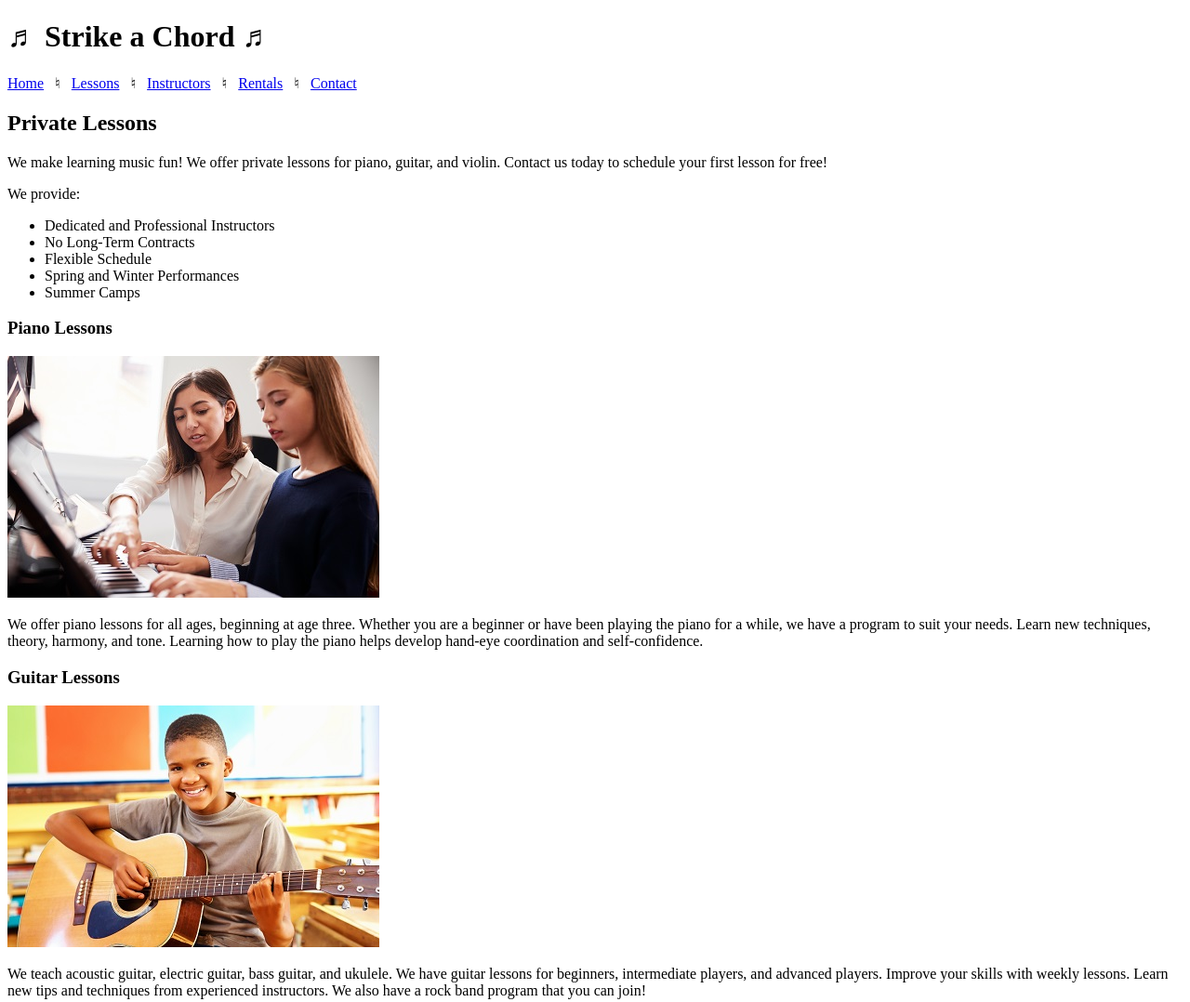
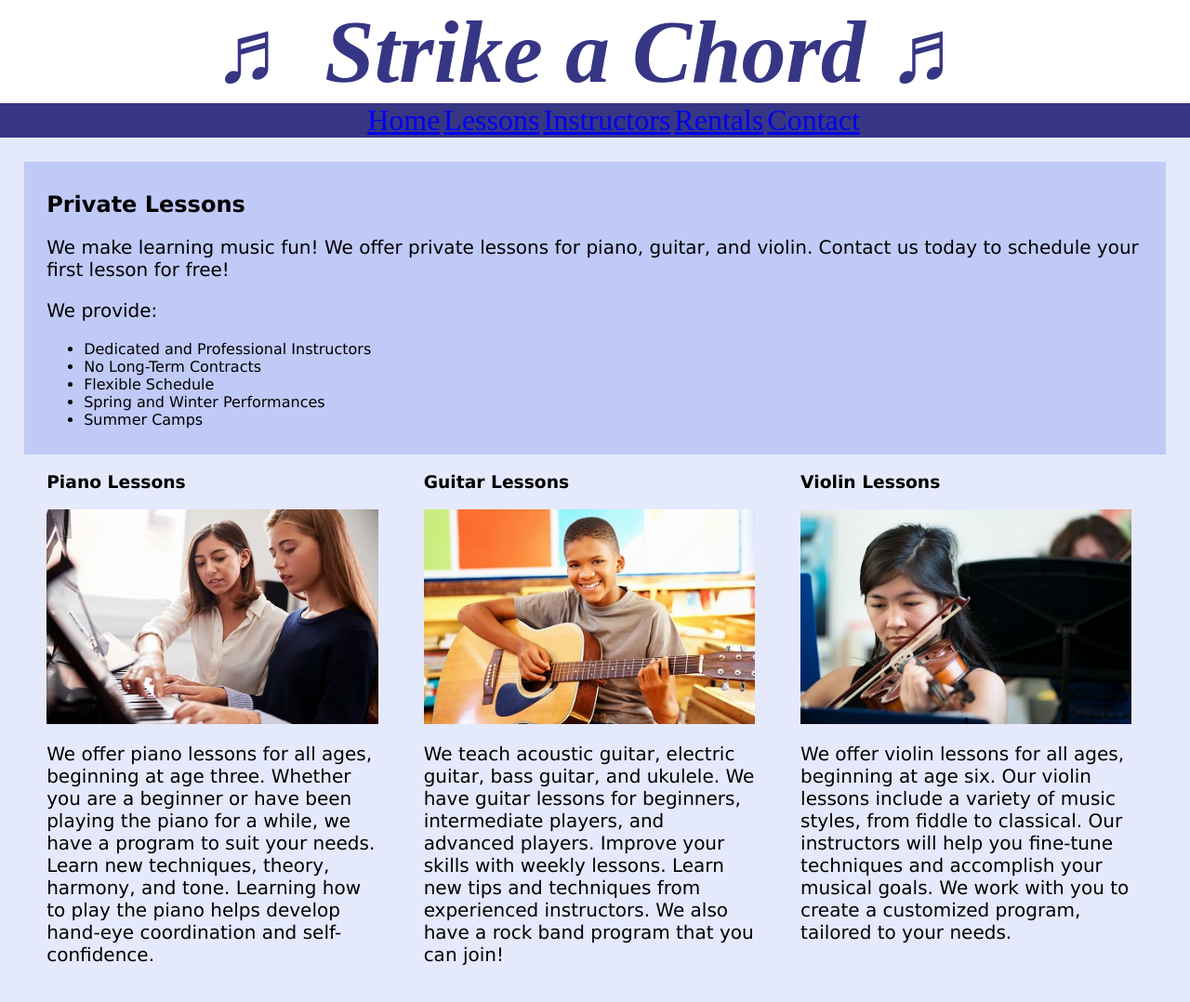
Before and after one commit to 144Sp23/ch4lab1-verhulsta532, a plain HTML site: page lessons.html in a window 1280 px wide. Shown: the top 1078 px of the page at 93% size. Drawn offline with Linux system fonts and the light colour scheme.

Commit message:
Chapter 4 Lab

```diff
--- /dev/null
+++ b/css/styles.css
@@ -0,0 +1,115 @@
+/*
+Author: Allison Verhulst
+Date: 2/13/23
+File Name: styles.css
+*/
+
+/* CSS Reset */
+
+body, header, nav, main, footer, img, h1 {
+    margin: 0;
+    padding: 0;
+    border: 0;
+}
+
+/* Style rule for images */
+
+img {
+    max-width: 100%;
+    display: block;
+}
+
+/* Style rules for header content */
+
+header {
+    text-align: center;
+    font-size: 3em;
+    color: #373684;
+}
+
+header h1 {
+    font-style: italic;
+}
+
+/* Style rules for navigation area */
+
+nav {
+    background-color: #373684;
+}
+
+nav ul {
+    list-style-type: none;
+    margin: 0;
+    text-align: center;
+}
+
+nav li {
+    display: inline-block;
+    font-size: 2em;
+}
+
+navli a {
+    display: block;
+    color: #fff;
+    text-align: center;
+    padding: 0.5em 1em;
+    text-decoration: none;
+}
+
+/* Style rules for main content */
+
+main {
+    padding: 2%;
+    background-color: #e5e9fc;
+    overflow: auto;
+    font-family: Verdana, Arial, sans-serif;
+}
+
+main p {
+    font-size: 1.25em;
+}
+
+.action {
+    font-size: 1.75em;
+    color: #373684;
+    font-weight: bold;
+}
+
+#piano, #guitar, #violin {
+    width: 29%;
+    float: left;
+    margin: 0 2%;
+}
+
+#info {
+    clear: left;
+    background-color: #c0caf7;
+    padding: 1% 2%;
+}
+
+#contact {
+    text-align: center;
+}
+
+contact a {
+    color: #4645a8;
+    text-decoration: none;
+    font-weight: bold;
+}
+
+.map {
+    border: 5px solid #373684;
+}
+
+/* Style rules for footer content */
+
+footer {
+    text-align: center;
+    font-size: 0.65em;
+    clear: left;
+}
+
+footera {
+    color: #4645a8;
+    text-decoration: none;
+}
--- a/lessons.html
+++ b/lessons.html
@@ -8,6 +8,7 @@
 <head>
 	<title>Strike a Chord: Lessons</title>
 	<meta charset="utf-8">
+    <link rel="stylesheet" href="css/styles.css">
 </head>
 <body>
 
@@ -16,11 +17,13 @@
 	</header>
 
 	<nav>
-		<p><a href="index.html">Home</a> &nbsp; &#9838; &nbsp;
-		<a href="lessons.html">Lessons</a> &nbsp; &#9838; &nbsp;
-		<a href="instructors.html">Instructors</a> &nbsp; &#9838; &nbsp;
-		<a href="rentals.html">Rentals</a> &nbsp; &#9838; &nbsp;
-		<a href="contact.html">Contact</a></p>
+		<ul>
+            <li><a href="index.html">Home</a></li>
+            <li><a href="lessons.html">Lessons</a></li>
+            <li><a href="instructors.html">Instructors</a></li>
+            <li><a href="rentals.html">Rentals</a></li>
+            <li><a href="contact.html">Contact</a></li>
+        </ul>
 	</nav>
 
 	<!-- Use the main area to add the main content to the webpage -->
@@ -44,7 +47,7 @@
         <div id="piano">
 
             <h3>Piano Lessons</h3>
-            <img src="images/piano-lesson.jpg" alt="piano teacher and student sitting at a piano" height="260" width="400">
+            <img src="images/piano-lesson.jpg" alt="piano teacher and student sitting at a piano">
             <p>We offer piano lessons for all ages, beginning at age three. Whether you are a beginner or have been playing the piano for a while, we have a program to suit your needs. Learn new techniques, theory, harmony, and tone. Learning how to play the piano helps develop hand-eye coordination and self-confidence.</p>
 
         </div>
@@ -52,7 +55,7 @@
         <div id="guitar">
 
             <h3>Guitar Lessons</h3>
-            <img src="images/child-guitar.jpg" alt="child with a smile holding a guitar" height="260" width="400">
+            <img src="images/child-guitar.jpg" alt="child with a smile holding a guitar">
             <p>We teach acoustic guitar, electric guitar, bass guitar, and ukulele. We have guitar lessons for beginners, intermediate players, and advanced players. Improve your skills with weekly lessons. Learn new tips and techniques from experienced instructors. We also have a rock band program that you can join!</p>
 
         </div>
@@ -60,7 +63,7 @@
         <div id="violin">
 
             <h3>Violin Lessons</h3>
-            <img src="images/woman-violin.jpg" alt="woman playing the violin" height="260" width="400">
+            <img src="images/woman-violin.jpg" alt="woman playing the violin">
             <p>We offer violin lessons for all ages, beginning at age six. Our violin lessons include a variety of music styles, from fiddle to classical. Our instructors will help you fine-tune techniques and accomplish your musical goals. We work with you to create a customized program, tailored to your needs.</p>
 
         </div>
```
Also changed, not shown: contact.html (+9 -6 lines), index.html (+13 -6 lines), template.html (+8 -5 lines).
